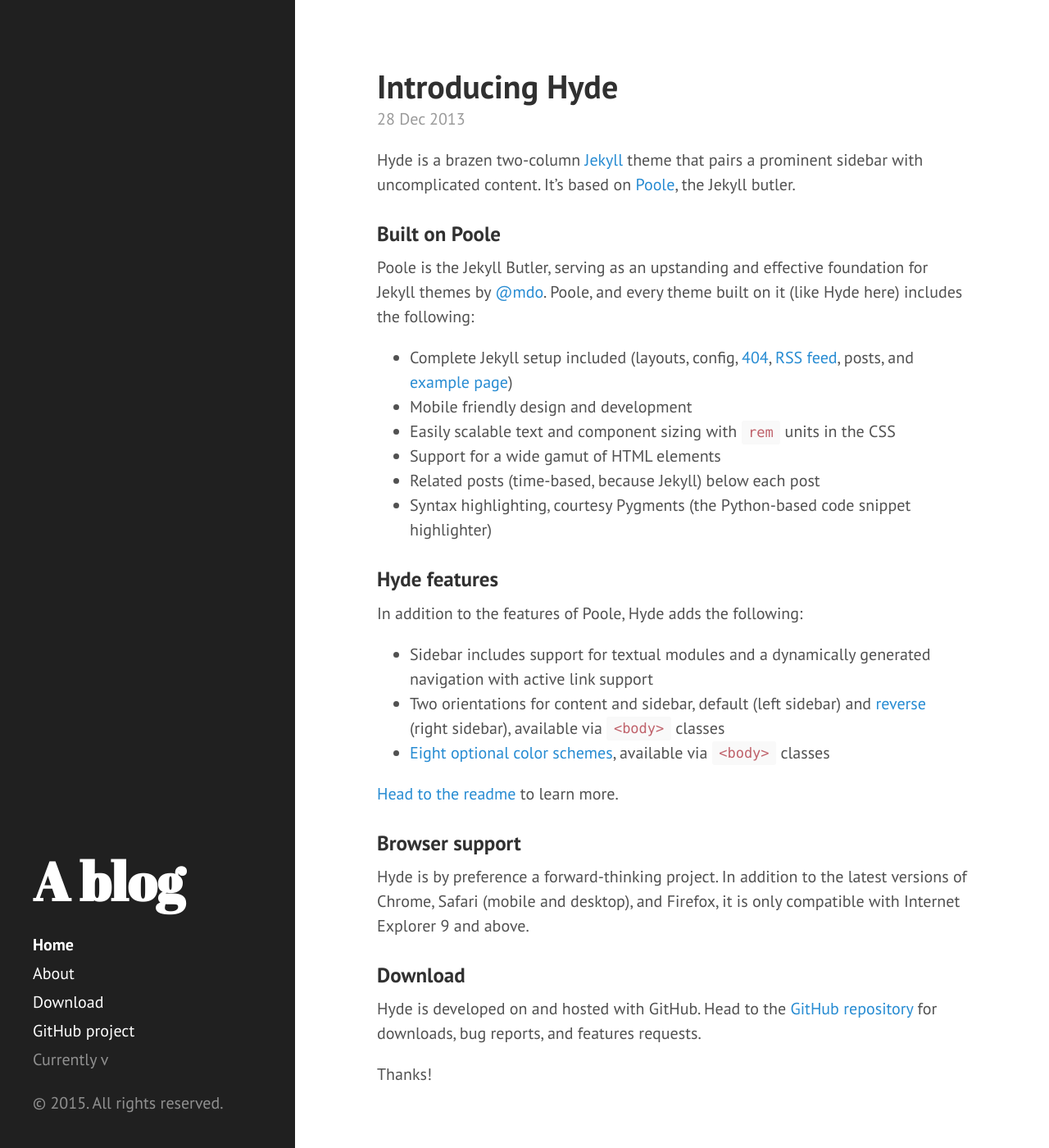
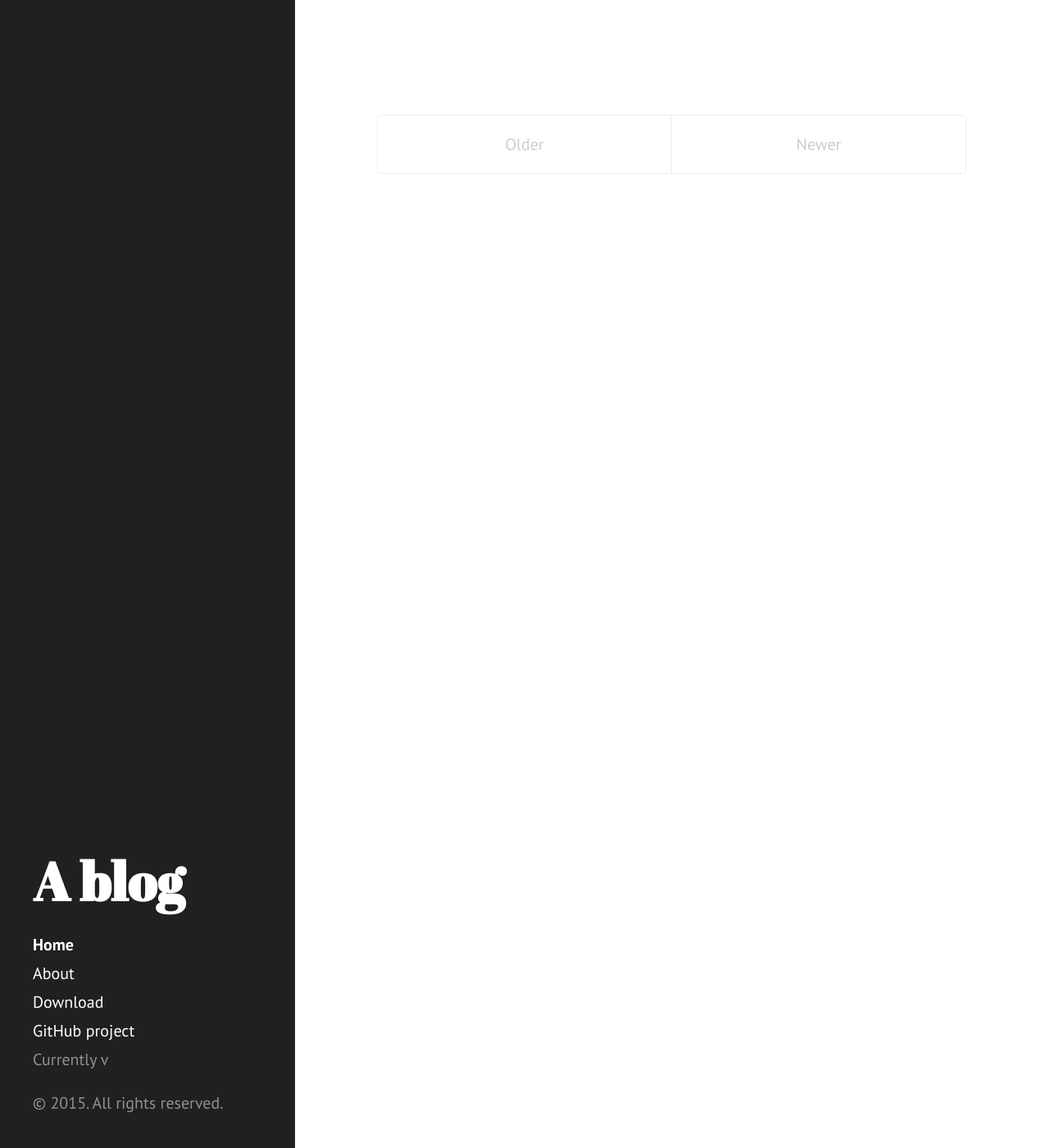
Before and after one commit to akhilrao/akhilrao.github.io, a Jekyll site: the page built from index.html, in a window 1280 px wide and 1400 px high. Shown: the whole window at 82% size. Built offline with Jekyll 4.4.1, drawn with Linux system fonts in a browser that asks for light colours; Markdown is read by kramdown in place of the engine named in the settings; the list of posts is cut into pages by our own code.

Commit message:
Removed extra files

```diff
--- a/_config.yml
+++ b/_config.yml
@@ -17,7 +17,7 @@ author:
   name:           'Akhil Rao'
 #  url:
 
-paginate:         5
+#paginate:         5
 
 # Custom vars
 #version:          2.1.0
--- a/_posts/2013-12-28-introducing-hyde.md
+++ /dev/null
@@ -1,37 +0,0 @@
----
-layout: post
-title: Introducing Hyde
----
-
-Hyde is a brazen two-column [Jekyll](http://jekyllrb.com) theme that pairs a prominent sidebar with uncomplicated content. It's based on [Poole](http://getpoole.com), the Jekyll butler.
-
-### Built on Poole
-
-Poole is the Jekyll Butler, serving as an upstanding and effective foundation for Jekyll themes by [@mdo](https://twitter.com/mdo). Poole, and every theme built on it (like Hyde here) includes the following:
-
-* Complete Jekyll setup included (layouts, config, [404](/404), [RSS feed](/atom.xml), posts, and [example page](/about))
-* Mobile friendly design and development
-* Easily scalable text and component sizing with `rem` units in the CSS
-* Support for a wide gamut of HTML elements
-* Related posts (time-based, because Jekyll) below each post
-* Syntax highlighting, courtesy Pygments (the Python-based code snippet highlighter)
-
-### Hyde features
-
-In addition to the features of Poole, Hyde adds the following:
-
-* Sidebar includes support for textual modules and a dynamically generated navigation with active link support
-* Two orientations for content and sidebar, default (left sidebar) and [reverse](https://github.com/poole/lanyon#reverse-layout) (right sidebar), available via `<body>` classes
-* [Eight optional color schemes](https://github.com/poole/hyde#themes), available via `<body>` classes
-
-[Head to the readme](https://github.com/poole/hyde#readme) to learn more.
-
-### Browser support
-
-Hyde is by preference a forward-thinking project. In addition to the latest versions of Chrome, Safari (mobile and desktop), and Firefox, it is only compatible with Internet Explorer 9 and above.
-
-### Download
-
-Hyde is developed on and hosted with GitHub. Head to the <a href="https://github.com/poole/hyde">GitHub repository</a> for downloads, bug reports, and features requests.
-
-Thanks!
```
Also changed, not shown: _posts/9-27-15-test-post.md (added, +18 -0 lines).
